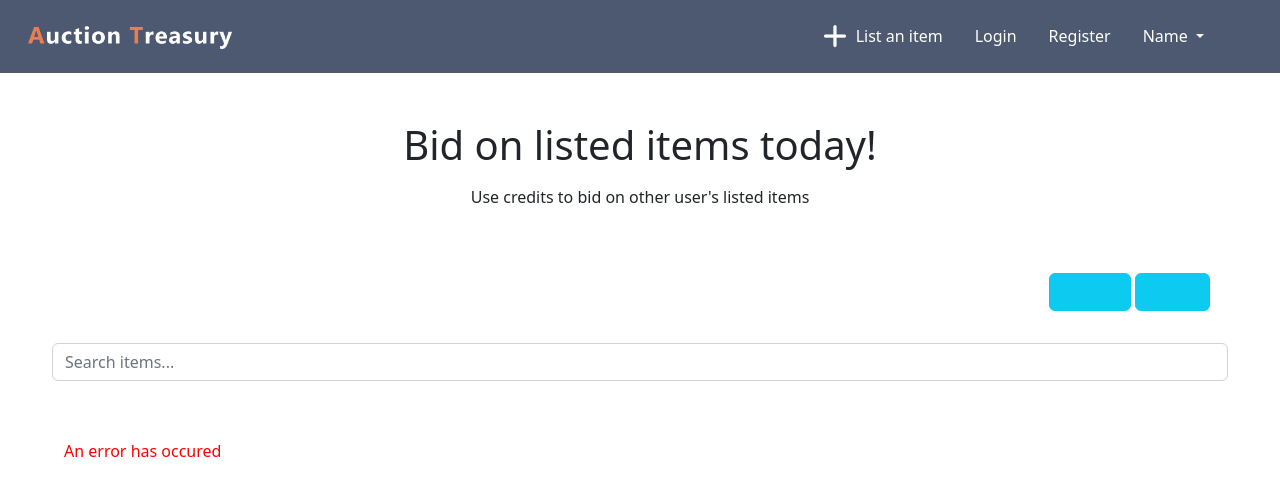
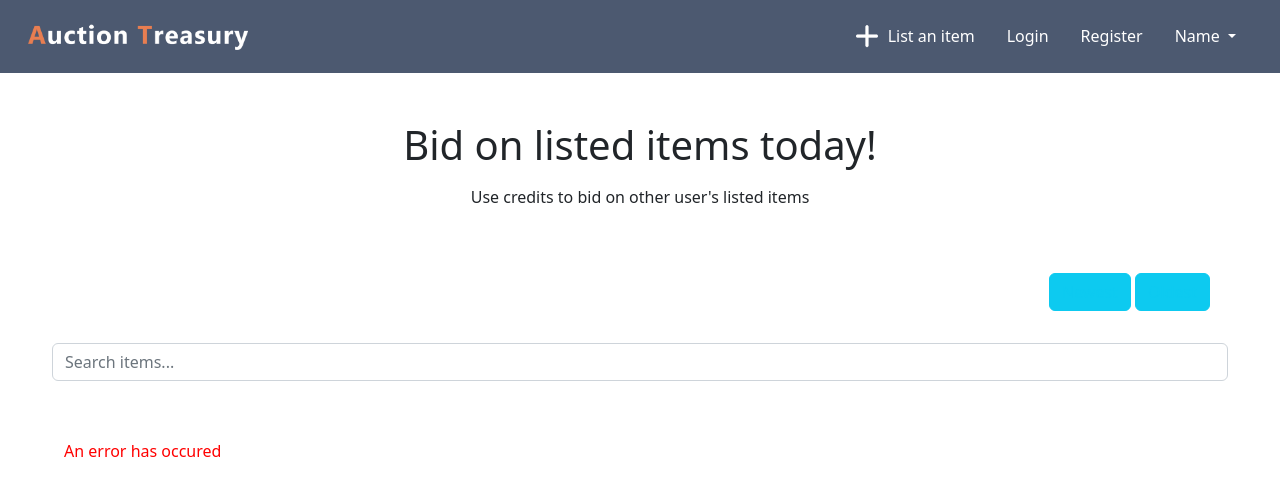
Before and after one commit to S10ANDK/semester-project-2, a website built with Vite: page index.html in a window 1280 px wide. Shown: the top 496 px of the page. Built offline with nearby package versions, Linux system fonts and the light colour scheme; no server answers; a web font is replaced by a local one.

Commit message:
file structure change

```diff
--- a/index.html
+++ b/index.html
@@ -24,7 +24,7 @@
         <a class="navbar-brand" href="/index.html"
           ><img
             src="/assets/logo.png"
-            class="logo ps-3"
+            class="logo ms-3"
             alt="Auction Treasury's brand logo"
         /></a>
         <button
@@ -39,7 +39,7 @@
           <span class="navbar-toggler-icon"></span>
         </button>
         <div class="collapse navbar-collapse" id="navbarSupportedContent">
-          <ul class="navbar-nav me-5 mx-auto mb-lg-0">
+          <ul class="navbar-nav me-3 mx-auto mb-lg-0">
             <li class="nav-item p-2">
               <a class="nav-link" href="#"
                 ><img
```
Also changed, not shown: html/item-specific/bids/index.html (deleted), html/item-specific/index.html (added), html/item-specific/item/index.html (deleted).
